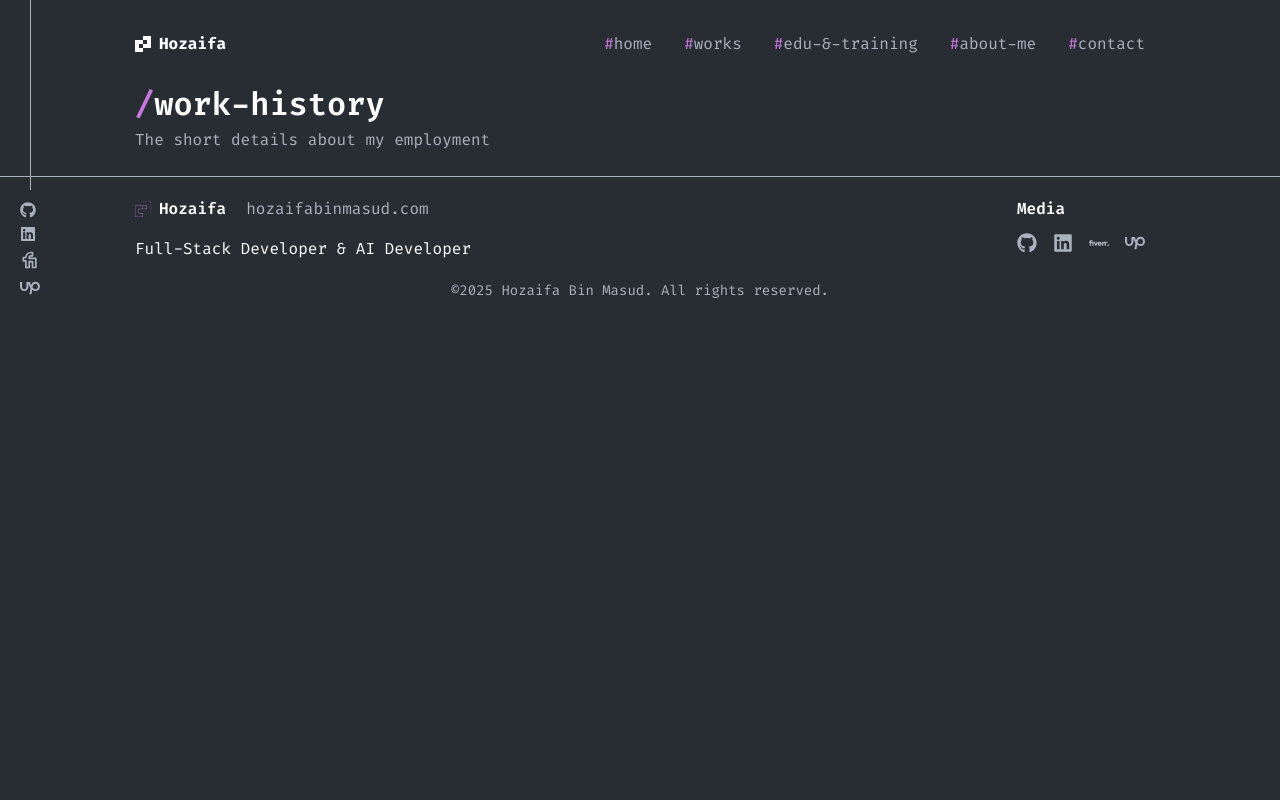
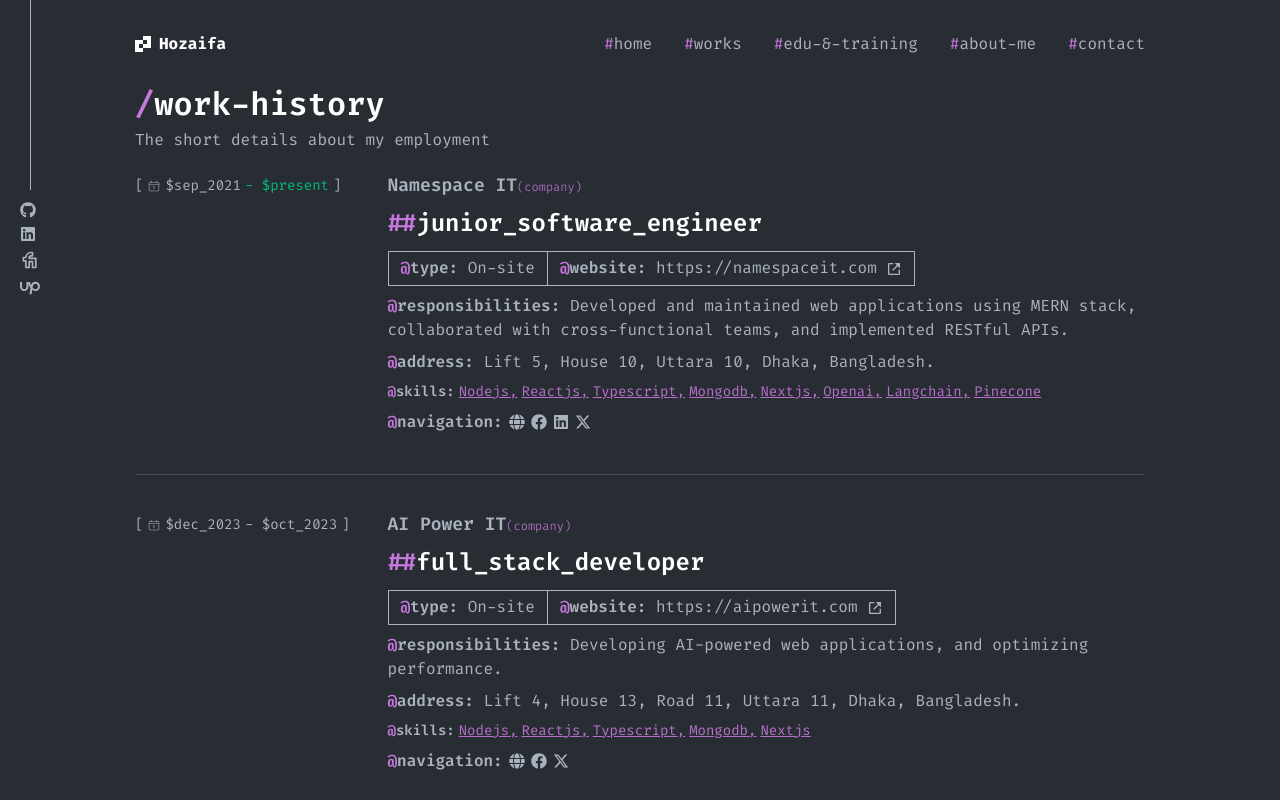
Before and after one commit to hozaifa4you/hozaifabinmasud, a Next.js app in the folder apps/frontend/: page /works in a window 1280 px wide. Shown: the top 800 px of the page. Built offline with nearby package versions, Linux system fonts and the light colour scheme.

Commit message:
works page

```diff
--- a/apps/frontend/src/app/educations/[slug]/page.tsx
+++ /dev/null
@@ -1,14 +0,0 @@
-import { Breadcrumb } from '@/components/breadcrumb';
-
-const AcademicOrTrainingsDetailsPage = () => {
-   return (
-      <>
-         <Breadcrumb
-            title="education-details"
-            subtitle="Details about the education"
-         />
-      </>
-   );
-};
-
-export default AcademicOrTrainingsDetailsPage;
--- a/apps/frontend/src/app/works/page.tsx
+++ b/apps/frontend/src/app/works/page.tsx
@@ -1,4 +1,11 @@
 import { Breadcrumb } from '@/components/breadcrumb';
+import { works } from '@/lib/data';
+import { cn } from '@/lib/utils';
+import Link from 'next/link';
+import { BiLinkExternal } from 'react-icons/bi';
+import { CiCalendarDate } from 'react-icons/ci';
+import { FaFacebook, FaGlobe, FaLink } from 'react-icons/fa';
+import { FaLinkedin, FaXTwitter } from 'react-icons/fa6';
 
 const WorksPage = () => {
    return (
@@ -7,6 +14,123 @@ const WorksPage = () => {
             title="work-history"
             subtitle="The short details about my employment"
          />
+
+         <section className="mb-20">
+            <div className="container grid gap-10">
+               {works.map((work) => (
+                  <div
+                     key={work.id}
+                     className="border-b-primary/30 grid gap-0 border-b pb-10 last:border-b-0 last:pb-0 xl:grid-cols-4"
+                  >
+                     <div className="xl:col-span-1">
+                        <div className="flex items-center gap-1 text-sm">
+                           [<CiCalendarDate /> $
+                           {work.startDate.toLowerCase().replaceAll(' ', '_')}
+                           <span
+                              className={cn('', {
+                                 'text-emerald-500 text-shadow-2xs':
+                                    work.status === 'present',
+                              })}
+                           >
+                              {' '}
+                              - $
+                              {work.endDate
+                                 ? work.endDate
+                                      .toLowerCase()
+                                      .replaceAll(' ', '_')
+                                 : work.status}
+                           </span>
+                           ]
+                        </div>
+                     </div>
+                     <div className="xl:col-span-3">
+                        <h4 className="mb-2.5 text-lg leading-none font-semibold">
+                           {work.company}
+                           <span className="text-primary text-xs font-light text-pretty">
+                              (company)
+                           </span>
+                        </h4>
+
+                        <h3 className="my-4 text-2xl leading-none font-semibold text-white">
+                           <span className="text-primary">##</span>
+                           {work.title.toLowerCase().replaceAll(' ', '_')}
+                        </h3>
+
+                        <div className="border-text mb-2 flex w-fit flex-wrap items-center gap-0 border">
+                           <p className="px-3 py-2 leading-none">
+                              <span className="font-semibold">
+                                 <span className="text-primary">@</span>type:
+                              </span>{' '}
+                              {work.type}
+                           </p>
+
+                           <p className="border-l-text border-l px-3 py-2 leading-none">
+                              <span className="font-semibold">
+                                 <span className="text-primary">@</span>website:
+                              </span>{' '}
+                              {work.website}{' '}
+                              <Link href={work.website} target="_blank">
+                                 <BiLinkExternal className="inline" />
+                              </Link>
+                           </p>
+                        </div>
+
+                        <p className="mb-2">
+                           <span className="font-semibold">
+                              <span className="text-primary">@</span>
+                              responsibilities:{' '}
+                           </span>
+                           {work.responsibilities}
+                        </p>
+
+                        <p className="mb-2">
+                           <span className="font-semibold">
+                              <span className="text-primary">@</span>address:
+                           </span>{' '}
+                           {work.address}
+                        </p>
+
+                        <p className="text-muted-foreground mt-1 flex flex-wrap items-center gap-1 text-sm">
+                           <span className="font-semibold">
+                              <span className="text-primary">@</span>
+                              skills:{' '}
+                           </span>
+                           {work.skills.map((skill, index) => (
+                              <span
+                                 className="text-primary/90 capitalize underline"
+                                 key={skill}
+                              >
+                                 {skill}
+                                 {index < work.skills.length - 1 && ','}
+                              </span>
+                           ))}
+                        </p>
+
+                        <div className="mt-2 flex items-center gap-1.5">
+                           <span className="font-semibold">
+                              <span className="text-primary">@</span>
+                              navigation:{' '}
+                           </span>
+                           <Link href={work.website}>
+                              <FaGlobe className="size-4" />
+                           </Link>
+                           {work.social.map((item) => (
+                              <Link key={item.id} href={item.url}>
+                                 {item.name === 'facebook' ? (
+                                    <FaFacebook className="size-4" />
+                                 ) : item.name === 'x' ? (
+                                    <FaXTwitter className="size-4" />
+                                 ) : item.name === 'linkedin' ? (
+                                    <FaLinkedin className="size-4" />
+                                 ) : null}
+                              </Link>
+                           ))}
+                        </div>
+                     </div>
+                  </div>
+               ))}
+            </div>
+         </section>
       </>
    );
 };
--- a/apps/frontend/src/components/home/projects-section.tsx
+++ b/apps/frontend/src/components/home/projects-section.tsx
@@ -12,7 +12,7 @@ const ProjectsSection = () => {
                text="projects"
                maxLineWidth="max-w-[510px]"
                buttonText={
-                  <Badge text="#more_projects (15+)" variant="gradient" />
+                  <Badge text="#more_projects (15+) ~>" variant="gradient" />
                }
                navigateUrl="/projects"
             />
--- a/apps/frontend/src/components/home/works-section.tsx
+++ b/apps/frontend/src/components/home/works-section.tsx
@@ -16,10 +16,10 @@ const WorksSection = () => {
                buttonText={
                   <Badge
                      variant="active"
-                     text={`#${calculateYearsFromDate('01/08/2021')}_years`}
+                     text={`#${calculateYearsFromDate('01/08/2021')}_years ~>`}
                   />
                }
-               navigateUrl="#"
+               navigateUrl="/works"
             />
 
             <div className="mt-5 grid gap-5 xl:grid-cols-3">
--- a/apps/frontend/src/components/navbar.tsx
+++ b/apps/frontend/src/components/navbar.tsx
@@ -26,7 +26,7 @@ const Navbar = () => {
    return (
       <header
          id="home"
-         className={cn('sticky top-0', { 'bg-bg-main z-40': isSticky })}
+         className={cn('sticky top-0', { 'bg-bg-main z-40 pb-2.5': isSticky })}
       >
          <div className="container flex items-center justify-between gap-4 pt-8">
             <Logo />
--- a/apps/frontend/src/lib/data.ts
+++ b/apps/frontend/src/lib/data.ts
@@ -173,6 +173,13 @@ const works = [
          'langchain',
          'pinecone',
       ],
+      address: 'Lift 5, House 10, Uttara 10, Dhaka, Bangladesh.',
+      website: 'https://namespaceit.com',
+      social: [
+         { id: 1, name: 'facebook', url: '#' },
+         { id: 2, name: 'linkedin', url: '#' },
+         { id: 3, name: 'x', url: '#' },
+      ],
    },
    {
       id: 1,
@@ -185,6 +192,12 @@ const works = [
          'Developing AI-powered web applications, and optimizing performance.',
       type: 'On-site',
       skills: ['nodejs', 'reactjs', 'typescript', 'mongodb', 'nextjs'],
+      address: 'Lift 4, House 13, Road 11, Uttara 11, Dhaka, Bangladesh.',
+      website: 'https://aipowerit.com',
+      social: [
+         { id: 1, name: 'facebook', url: '#' },
+         { id: 3, name: 'x', url: '#' },
+      ],
    },
 ];
 
```
Also changed, not shown: apps/frontend/src/components/home/work-card.tsx (+23 -15 lines).
